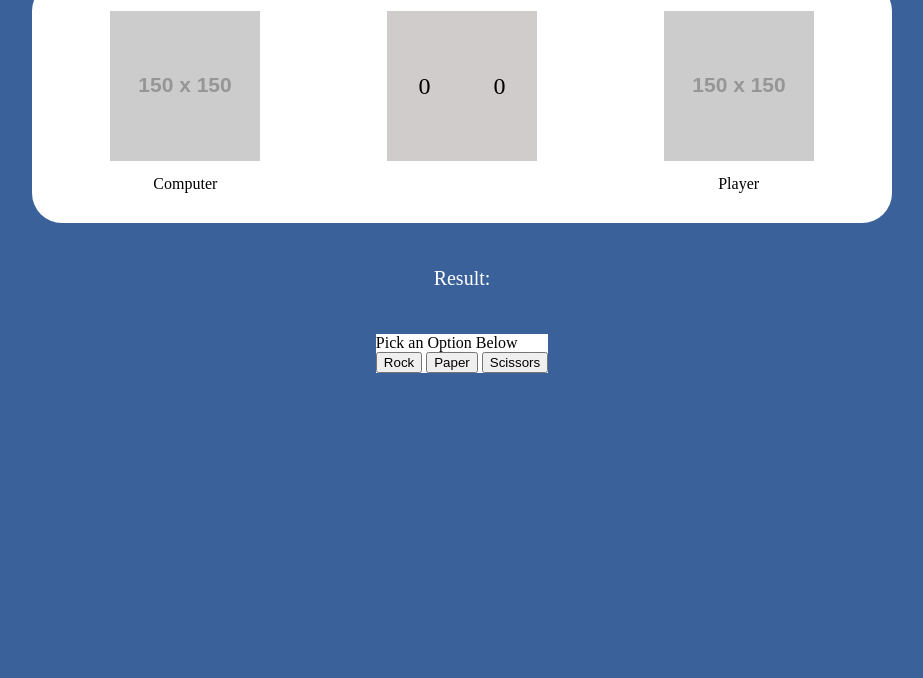
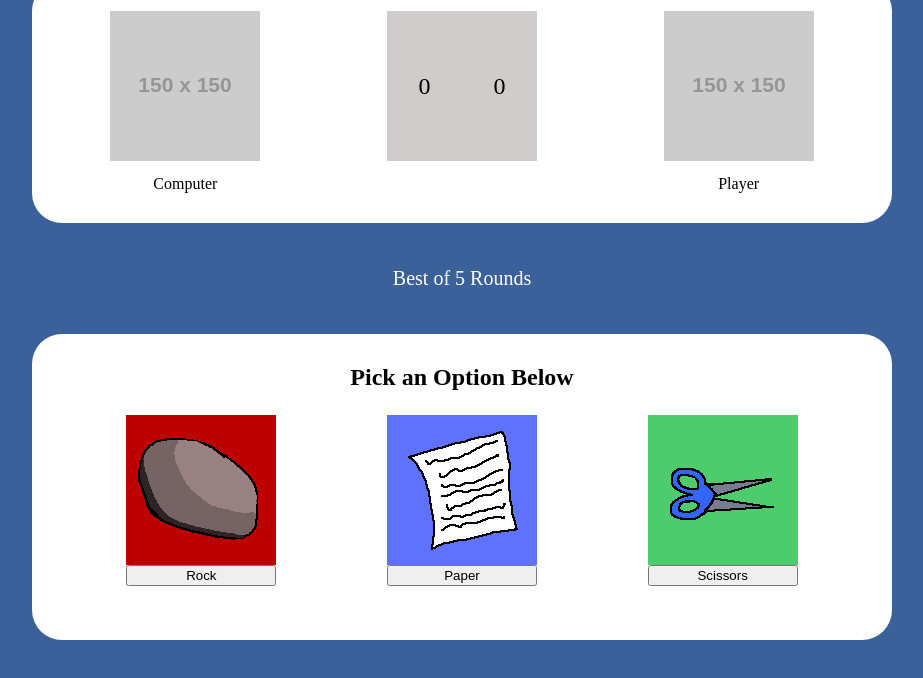
Before and after one commit to zanmdev/rock-paper-scissors, a plain HTML site: page index.html in a window 1280 px wide. Shown: the part 106-784 px from the top of the page, without its empty margins (178-1101 px from the left). Drawn offline with Linux system fonts and the light colour scheme; placeholder pictures from the web are drawn by us.

Commit message:
Finishing up page styles and flexbox positions

```diff
--- a/index.html
+++ b/index.html
@@ -34,15 +34,26 @@
 
         </div>
 
-        <div class="result"> Result:</div>
+        <div class="result"> Best of 5 Rounds</div>
 
         <div class="choice">
             <div class="choice-title">Pick an Option Below</div>
 
             <div class="buttons">
-                <button class ="button rock">Rock</button>
-                <button class ="button paper">Paper</button>
-                <button class ="button scissors">Scissors</button>
+                <div class="button-container">
+                    <img src="./rock.png">
+                    <button class ="button rock">Rock</button>
+                </div>
+                <div class="button-container">
+                    <img src="./paper.png">
+                    <button class ="button paper">Paper</button>
+                </div>
+
+                <div class="button-container">
+                    <img src="./scissors.png">
+                    <button class ="button scissors">Scissors</button>
+                </div>
+
             </div>
         </div>
 
--- a/style.css
+++ b/style.css
@@ -66,3 +66,32 @@ body{
     align-self: center;
     font-size: 24px;
 }
+
+.choice{
+    display: flex;
+    flex-direction: column;
+    width: 800px;
+    border-radius: 30px;
+    padding: 30px;
+
+}
+
+.buttons{
+    display: flex;
+    flex-direction: row;
+    gap: 30px;
+    padding: 24px;
+    justify-content: space-around;
+}
+
+.button-container{
+    display: flex;
+    flex-direction: column;
+    width: 150px;
+}
+
+.choice-title{
+    text-align: center;
+    font-size: 24px;
+    font-weight: bold;
+}
```
